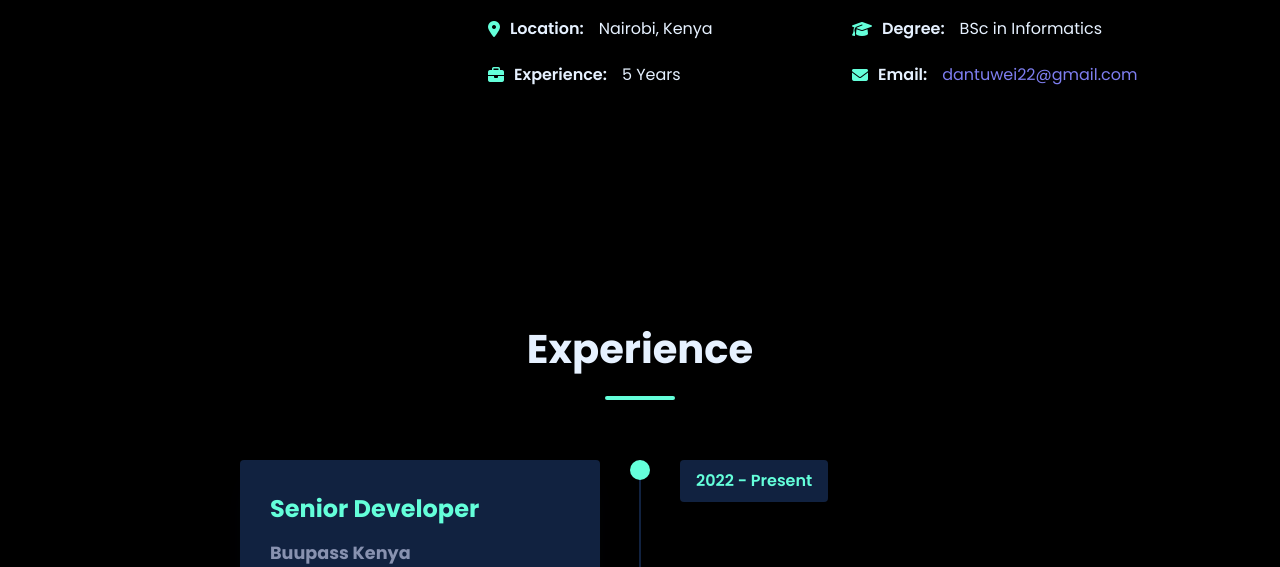
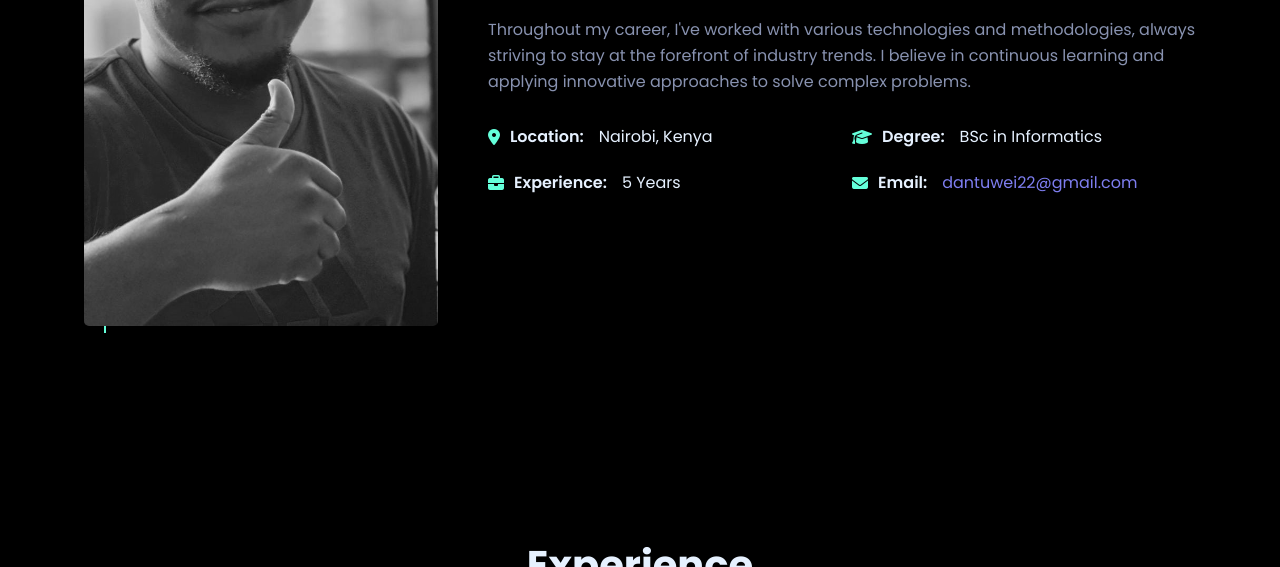
Before and after one commit to dantuwei/dtuwei, a plain HTML site: page index.html in a window 1280 px wide. Shown: the part 1276-1843 px from the top of the page. Drawn offline with Linux system fonts and the light colour scheme; the site is published under a folder, as on GitHub Pages, so addresses that start at the root find nothing.

Commit message:
Add image folder

```diff
--- a/index.html
+++ b/index.html
@@ -76,7 +76,7 @@
             <div class="about-content">
                 <div class="about-image">
                     <div class="image-wrapper">
-                        <img src="/dt.jpeg?height=400&width=400" alt="Daniel Kipchumba">
+                        <img src="images/dt.jpeg?height=400&width=400" alt="Daniel Kipchumba">
                     </div>
                 </div>
                 <div class="about-text">
```
Also changed, not shown: images/dt.jpeg (renamed from dt.jpeg).
